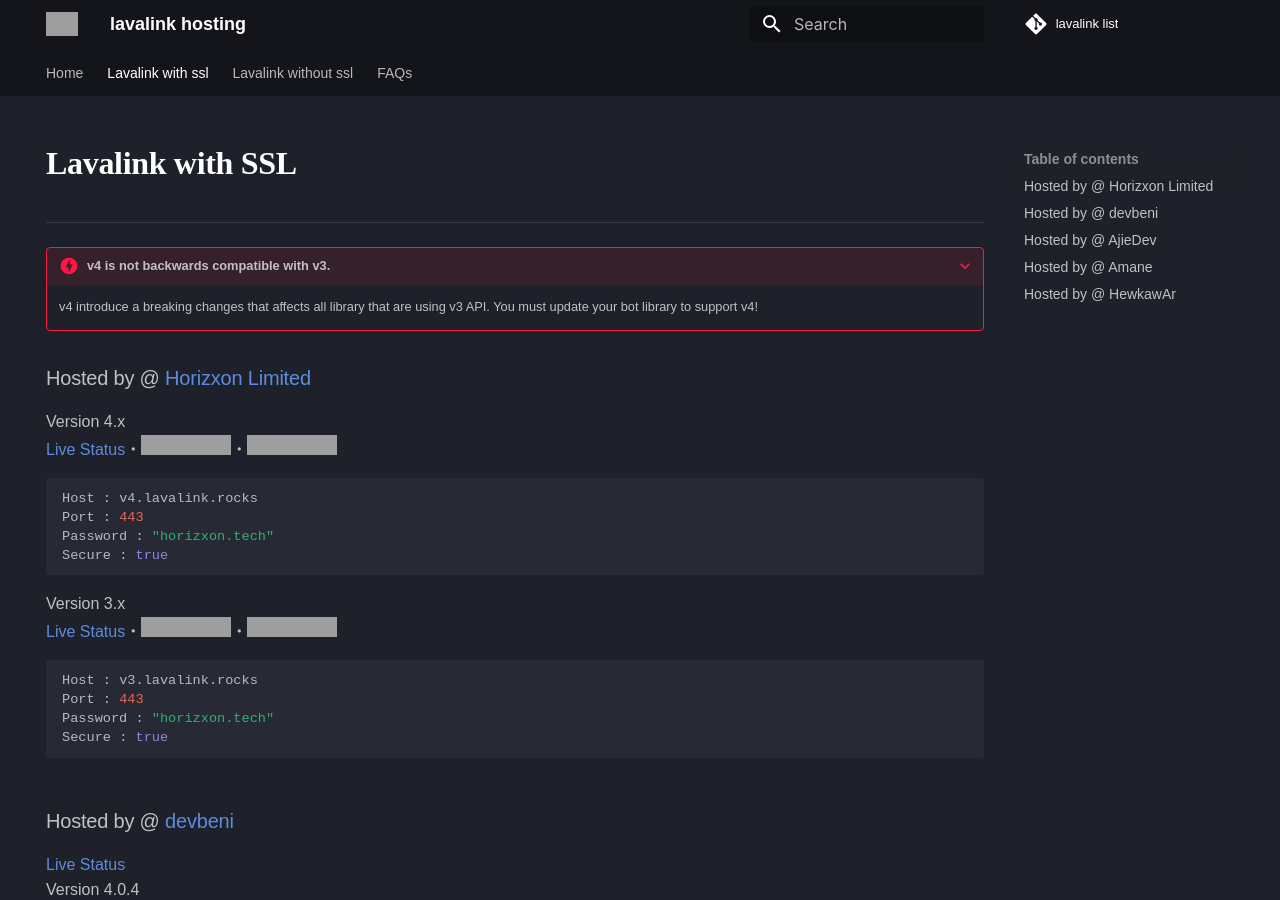
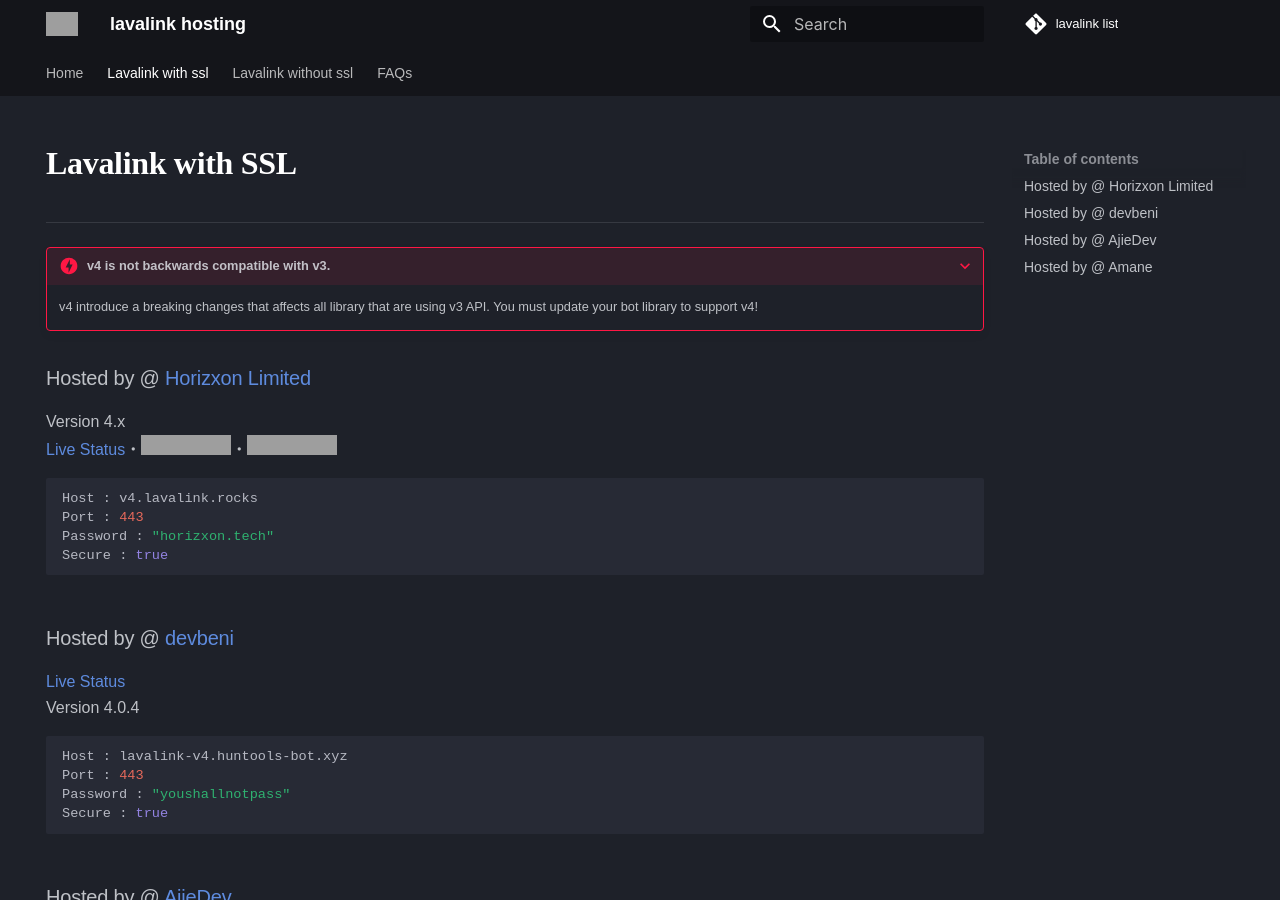
Before and after one commit to DarrenOfficial/lavalink-list, an MkDocs documentation site: the page built from docs/SSL/lavalink-with-ssl.md, in a window 1280 px wide and 900 px high. Built offline with MkDocs 1.6.1 and Material for MkDocs 9.7.7, drawn with Linux system fonts in a browser that asks for light colours; some web fonts are replaced; comment, search, counter and statistics services are not loaded; a style sheet for code colours, icons or effects is not loaded; some of the changed text lies outside the part shown; grey boxes are pictures that could not be loaded.

Commit message:
Update lavalink-with-ssl.md

````diff
--- a/docs/SSL/lavalink-with-ssl.md
+++ b/docs/SSL/lavalink-with-ssl.md
@@ -27,14 +27,6 @@ Version 4.x <br />
 [Live Status](https://status.lavalink.rocks)・![stat](https://status.hengnation.dev/api/badge/25/status)・![connections](https://api.lavalink.rocks/v4/badge/connections)
 ```bash
 Host : v4.lavalink.rocks
-Port : 443
-Password : "horizxon.tech"
-Secure : true
-```
-Version 3.x <br />
-[Live Status](https://status.lavalink.rocks)・![stat](https://status.hengnation.dev/api/badge/26/status)・![connections](https://api.lavalink.rocks/v3/badge/connections)
-```bash
-Host : v3.lavalink.rocks
 Port : 443
 Password : "horizxon.tech"
 Secure : true
@@ -81,7 +73,7 @@ Secure : true
 ### Hosted by @ [Amane](https://amane.my.id)
 [Website](https://lavalink-info.serenetia.com/) | [Live Stats](https://lavalink-stats.serenetia.com/)<br />
 Version 3.7.12 <br />
-![status](https://status.serenetia.com/api/badge/7/status?style=flat-square) ・ ![uptime](https://status.serenetia.com/api/badge/7/uptime?style=flat-square) ・ ![stat](https://ajieblogs.eu.org/lavalink/amane/v3/badge/Players) <br />
+![status](https://status.serenetia.com/api/badge/7/status?style=flat-square) ・ ![uptime](https://status.serenetia.com/api/badge/7/uptime?style=flat-square) ・ ![stat](https://lavalink-list-api.ajieblogs.eu.org/serenetia-v3/badge/Players) <br />
 For Non SSL take a look [here.](https://lavalink.darrennathanael.com/NoSSL/lavalink-without-ssl/#hosted-by-amane)
 ```bash
 Host : lavalinkv3-id.serenetia.com
@@ -90,7 +82,7 @@ Password : "BatuManaBisa"
 Secure : true
 ```
 Version 4.0.7 <br />
-![status](https://status.serenetia.com/api/badge/8/status?style=flat-square) ・ ![uptime](https://status.serenetia.com/api/badge/8/uptime?style=flat-square) ・ ![stat](https://ajieblogs.eu.org/lavalink/amane/v4/badge/Players) <br />
+![status](https://status.serenetia.com/api/badge/8/status?style=flat-square) ・ ![uptime](https://status.serenetia.com/api/badge/8/uptime?style=flat-square) ・ ![stat](https://lavalink-list-api.ajieblogs.eu.org/serenetia-v4/badge/Players) <br />
 ```bash
 Host : lavalinkv4-id.serenetia.com
 Port : 443
@@ -113,12 +105,3 @@ Port : 443
 Password : "BatuManaBisa"
 Secure : true
 ```
-
-### Hosted by @ [HewkawAr](https://github.com/hewkawar)
-Version 4.0.7
-```bash
-Host : lavalink.hewkawar.xyz
-Port : 443
-Password : "HewkawArPass"
-Secure : true
-```
````
